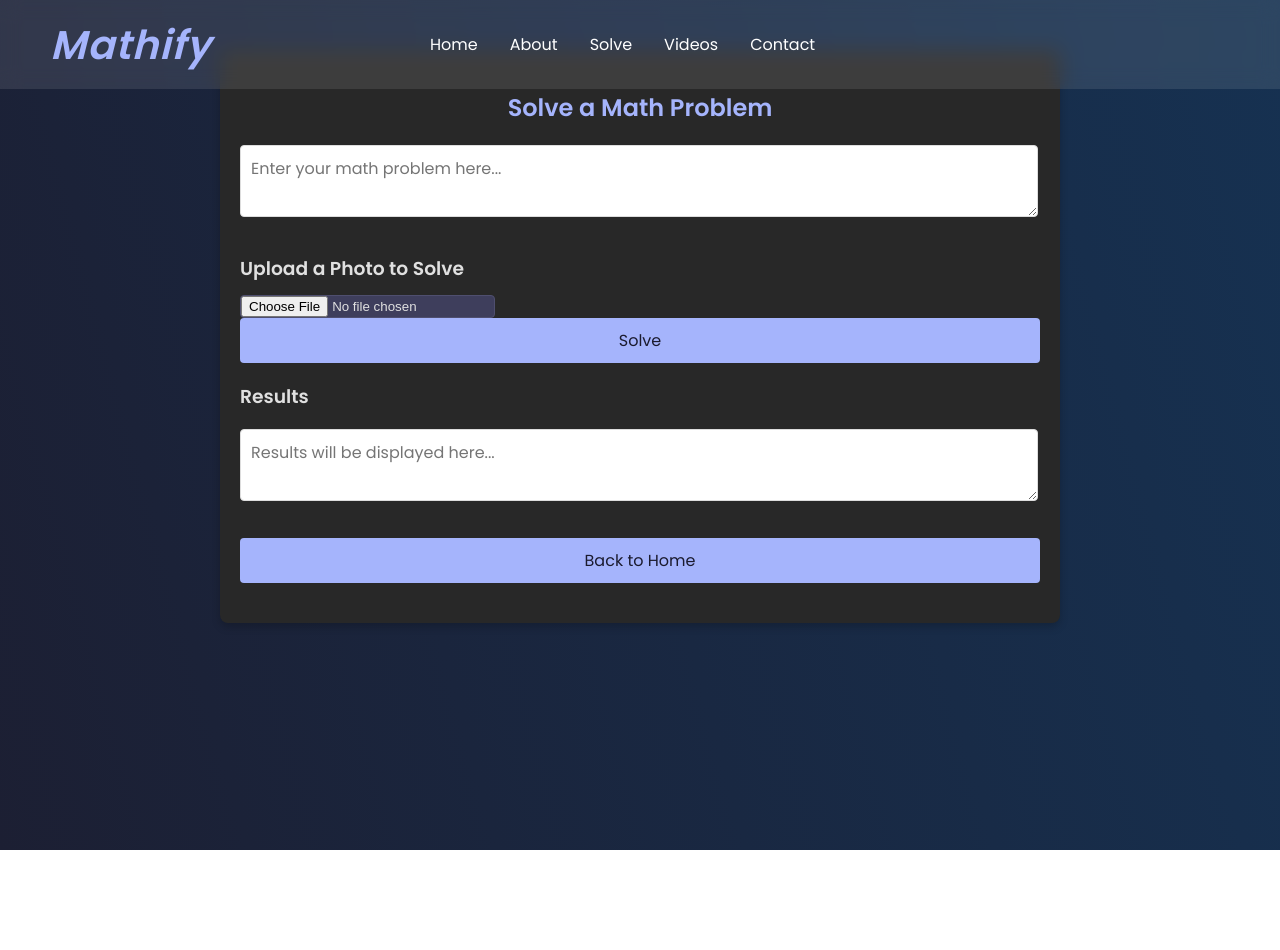
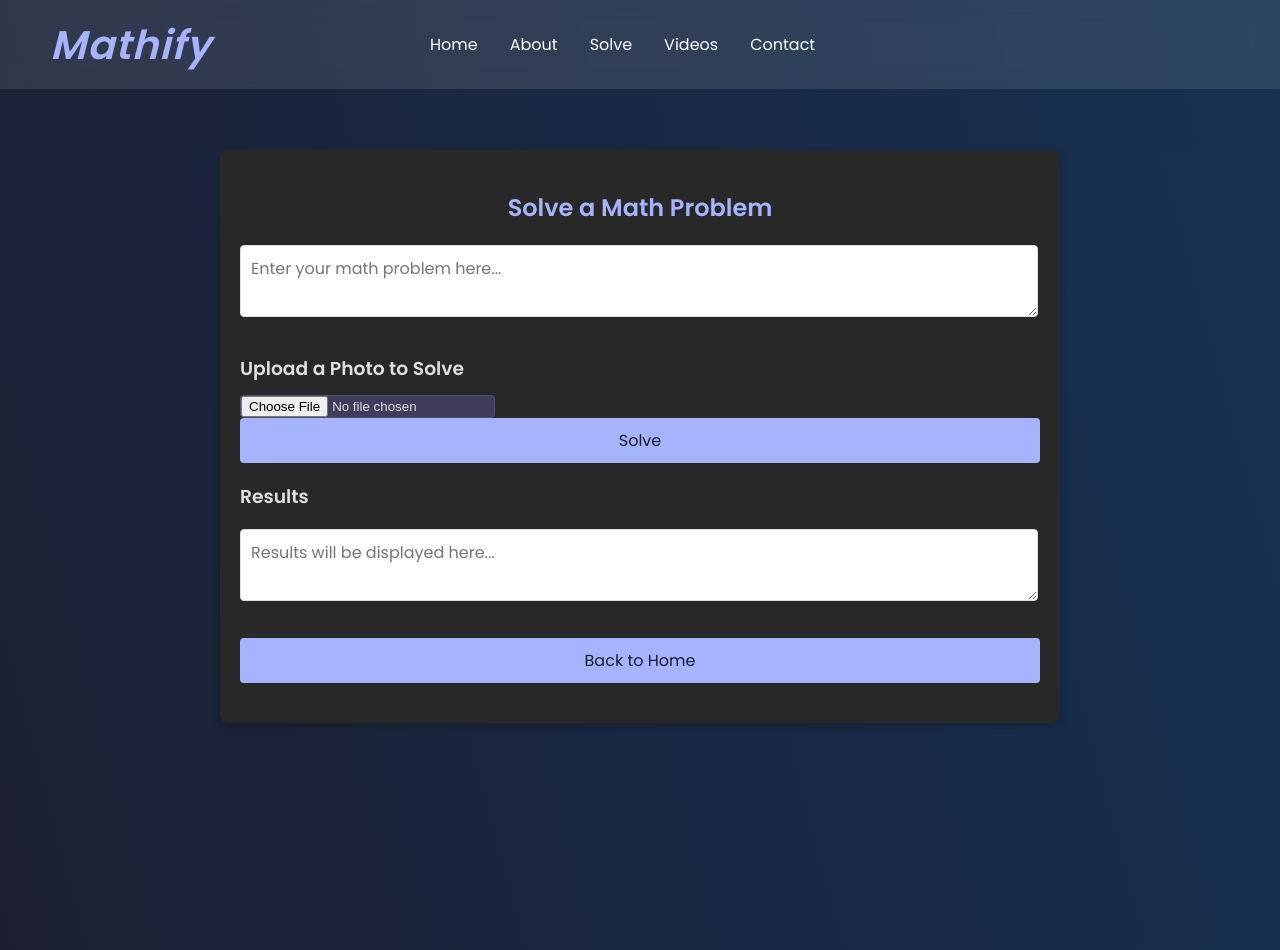
Before and after one commit to Tankman61/Mathify, a React (Create React App) app: page /solve in a window 1280 px wide. Before the commit the page ends 850 px from the top, so only its background shows below. Built offline with nearby package versions, Linux system fonts and the light colour scheme.

Commit message:
solve page styles + nav links

```diff
--- a/src/App.css
+++ b/src/App.css
@@ -268,7 +268,9 @@
   display: flex;
   gap: 7px;
 }
-
+.yes {
+  margin-top: 150px;
+}
 .circle {
   width: 11px;
   height: 11px;
--- a/src/Solve.js
+++ b/src/Solve.js
@@ -50,11 +50,11 @@
         <div className="nav-container">
           <a className="logo">Mathify</a>
           <ul className="nav-links">
-            <li><a href="#home">Home</a></li>
-            <li><a href="#about">About</a></li>
+            <li><a href="/">Home</a></li>
+            <li><a href="/#about">About</a></li>
             <li><Link to="/solve">Solve</Link></li>
             <li><Link to="/videos">Videos</Link></li>
-            <li><a href="#contact">Contact</a></li>
+            <li><a href="/#contact">Contact</a></li>
           </ul>
         </div>
       </nav>
```
